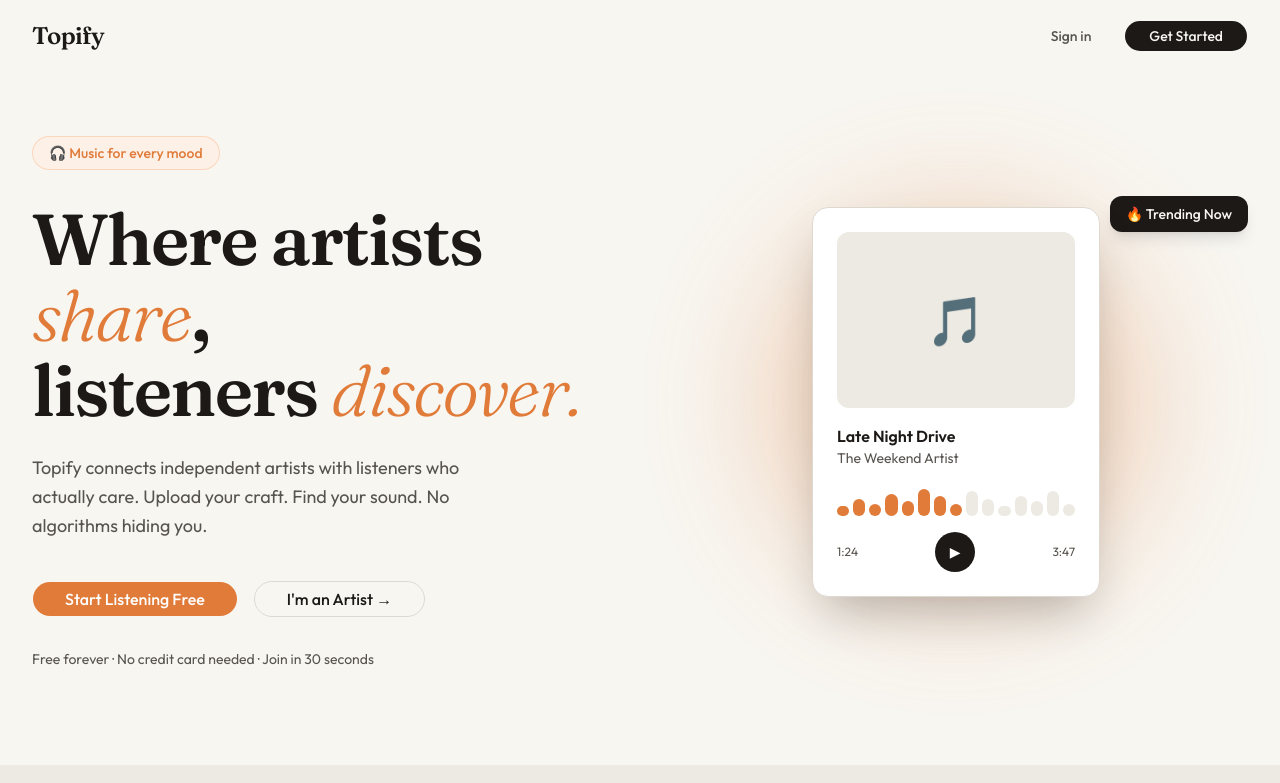
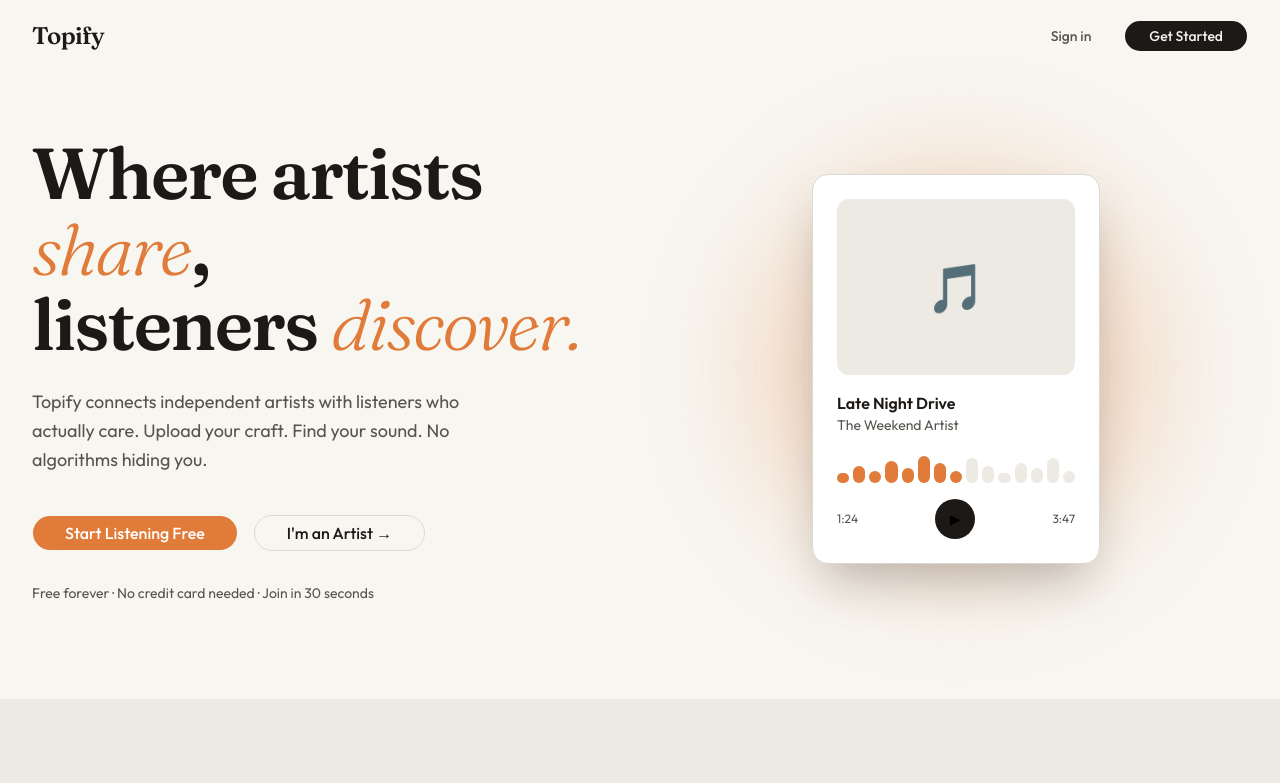
Before and after one commit to Ritesh-ScriptHub/Topify, a React (Vite) app in the folder frontend/: page / in a window 1280 px wide. Shown: the top 783 px of the page. Built offline with nearby package versions, Linux system fonts and the light colour scheme; no server answers.

Commit message:
style: clean up unused CSS imports and comment out unnecessary JSX elements in Landing component

```diff
--- a/frontend/src/index.css
+++ b/frontend/src/index.css
@@ -98,133 +98,8 @@ html.dark body {
 }
 
 
-/* @import "tailwindcss";
-@import "tw-animate-css";
-@import "shadcn/tailwind.css";
-@import "@fontsource-variable/geist";
-
-@custom-variant dark (&:is(.dark *));
-
-@theme inline {
-    --font-heading: var(--font-sans);
-    --font-sans: 'Geist Variable', sans-serif;
-    --color-sidebar-ring: var(--sidebar-ring);
-    --color-sidebar-border: var(--sidebar-border);
-    --color-sidebar-accent-foreground: var(--sidebar-accent-foreground);
-    --color-sidebar-accent: var(--sidebar-accent);
-    --color-sidebar-primary-foreground: var(--sidebar-primary-foreground);
-    --color-sidebar-primary: var(--sidebar-primary);
-    --color-sidebar-foreground: var(--sidebar-foreground);
-    --color-sidebar: var(--sidebar);
-    --color-chart-5: var(--chart-5);
-    --color-chart-4: var(--chart-4);
-    --color-chart-3: var(--chart-3);
-    --color-chart-2: var(--chart-2);
-    --color-chart-1: var(--chart-1);
-    --color-ring: var(--ring);
-    --color-input: var(--input);
-    --color-border: var(--border);
-    --color-destructive: var(--destructive);
-    --color-accent-foreground: var(--accent-foreground);
-    --color-accent: var(--accent);
-    --color-muted-foreground: var(--muted-foreground);
-    --color-muted: var(--muted);
-    --color-secondary-foreground: var(--secondary-foreground);
-    --color-secondary: var(--secondary);
-    --color-primary-foreground: var(--primary-foreground);
-    --color-primary: var(--primary);
-    --color-popover-foreground: var(--popover-foreground);
-    --color-popover: var(--popover);
-    --color-card-foreground: var(--card-foreground);
-    --color-card: var(--card);
-    --color-foreground: var(--foreground);
-    --color-background: var(--background);
-    --radius-sm: calc(var(--radius) * 0.6);
-    --radius-md: calc(var(--radius) * 0.8);
-    --radius-lg: var(--radius);
-    --radius-xl: calc(var(--radius) * 1.4);
-    --radius-2xl: calc(var(--radius) * 1.8);
-    --radius-3xl: calc(var(--radius) * 2.2);
-    --radius-4xl: calc(var(--radius) * 2.6);
-}
-
-:root {
-    --background: oklch(1 0 0);
-    --foreground: oklch(0.145 0 0);
-    --card: oklch(1 0 0);
-    --card-foreground: oklch(0.145 0 0);
-    --popover: oklch(1 0 0);
-    --popover-foreground: oklch(0.145 0 0);
-    --primary: oklch(0.205 0 0);
-    --primary-foreground: oklch(0.985 0 0);
-    --secondary: oklch(0.97 0 0);
-    --secondary-foreground: oklch(0.205 0 0);
-    --muted: oklch(0.97 0 0);
-    --muted-foreground: oklch(0.556 0 0);
-    --accent: oklch(0.97 0 0);
-    --accent-foreground: oklch(0.205 0 0);
-    --destructive: oklch(0.577 0.245 27.325);
-    --border: oklch(0.922 0 0);
-    --input: oklch(0.922 0 0);
-    --ring: oklch(0.708 0 0);
-    --chart-1: oklch(0.87 0 0);
-    --chart-2: oklch(0.556 0 0);
-    --chart-3: oklch(0.439 0 0);
-    --chart-4: oklch(0.371 0 0);
-    --chart-5: oklch(0.269 0 0);
-    --radius: 0.625rem;
-    --sidebar: oklch(0.985 0 0);
-    --sidebar-foreground: oklch(0.145 0 0);
-    --sidebar-primary: oklch(0.205 0 0);
-    --sidebar-primary-foreground: oklch(0.985 0 0);
-    --sidebar-accent: oklch(0.97 0 0);
-    --sidebar-accent-foreground: oklch(0.205 0 0);
-    --sidebar-border: oklch(0.922 0 0);
-    --sidebar-ring: oklch(0.708 0 0);
-}
-
-.dark {
-    --background: oklch(0.145 0 0);
-    --foreground: oklch(0.985 0 0);
-    --card: oklch(0.205 0 0);
-    --card-foreground: oklch(0.985 0 0);
-    --popover: oklch(0.205 0 0);
-    --popover-foreground: oklch(0.985 0 0);
-    --primary: oklch(0.922 0 0);
-    --primary-foreground: oklch(0.205 0 0);
-    --secondary: oklch(0.269 0 0);
-    --secondary-foreground: oklch(0.985 0 0);
-    --muted: oklch(0.269 0 0);
-    --muted-foreground: oklch(0.708 0 0);
-    --accent: oklch(0.269 0 0);
-    --accent-foreground: oklch(0.985 0 0);
-    --destructive: oklch(0.704 0.191 22.216);
-    --border: oklch(1 0 0 / 10%);
-    --input: oklch(1 0 0 / 15%);
-    --ring: oklch(0.556 0 0);
-    --chart-1: oklch(0.87 0 0);
-    --chart-2: oklch(0.556 0 0);
-    --chart-3: oklch(0.439 0 0);
-    --chart-4: oklch(0.371 0 0);
-    --chart-5: oklch(0.269 0 0);
-    --sidebar: oklch(0.205 0 0);
-    --sidebar-foreground: oklch(0.985 0 0);
-    --sidebar-primary: oklch(0.488 0.243 264.376);
-    --sidebar-primary-foreground: oklch(0.985 0 0);
-    --sidebar-accent: oklch(0.269 0 0);
-    --sidebar-accent-foreground: oklch(0.985 0 0);
-    --sidebar-border: oklch(1 0 0 / 10%);
-    --sidebar-ring: oklch(0.556 0 0);
-}
-
-@layer base {
-  * {
-    @apply border-border outline-ring/50;
-    }
-  body {
-    @apply bg-background text-foreground;
-    }
-  html {
-    @apply font-sans;
-    }
-} */
+/* -- scrollbar -- */
+::-webkit-scrollbar { width: 5px; }
+::-webkit-scrollbar-track { background: var(--surface); }
+::-webkit-scrollbar-thumb { background: var(--amber-pale); border-radius: 2px; }
+::-webkit-scrollbar-thumb:hover { background: var(--charcoal-muted); }
--- a/frontend/src/pages/Landing.jsx
+++ b/frontend/src/pages/Landing.jsx
@@ -82,7 +82,7 @@ export default function Landing() {
 
         {/* Left: copy */}
         <div>
-          <div
+          {/* <div
             className="anim-fade-up anim-delay-1 inline-flex items-center gap-2 px-4 py-1.5 rounded-full text-sm font-medium mb-8"
             style={{
               backgroundColor: "var(--amber-pale)",
@@ -91,7 +91,7 @@ export default function Landing() {
             }}
           >
             🎧 Music for every mood
-          </div>
+          </div> */}
 
           <h1
             className="anim-fade-up anim-delay-2 font-display text-6xl lg:text-7xl font-semibold leading-[1.05] tracking-tight mb-6"
@@ -206,7 +206,7 @@ export default function Landing() {
             <div className="flex items-center justify-between">
               <span className="text-xs" style={{ color: "var(--charcoal-muted)" }}>1:24</span>
               <button
-                className="w-10 h-10 rounded-full flex items-center justify-center text-white text-sm"
+                className="w-10 h-10 rounded-full flex items-center justify-center text-black text-sm"
                 style={{ backgroundColor: "var(--charcoal)" }}
               >
                 ▶
@@ -216,7 +216,7 @@ export default function Landing() {
           </div>
 
           {/* Floating badge */}
-          <div
+          {/* <div
             className="absolute top-6 right-4 lg:right-0 rounded-xl px-4 py-2 text-sm font-medium shadow-lg"
             style={{
               backgroundColor: "var(--charcoal)",
@@ -224,7 +224,7 @@ export default function Landing() {
             }}
           >
             🔥 Trending Now
-          </div>
+          </div> */}
         </div>
       </section>
 
```
